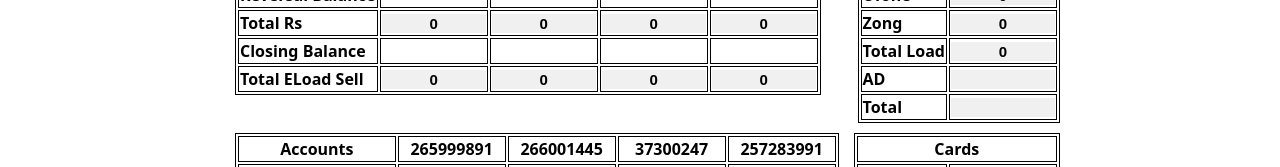
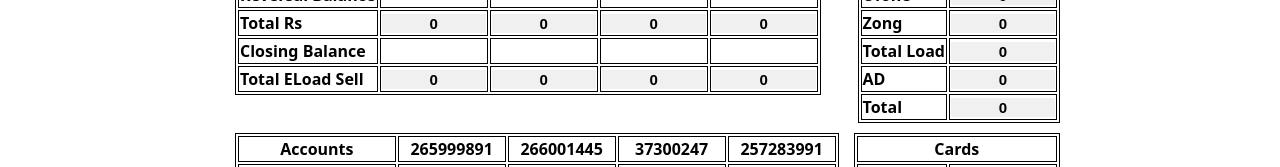
Before and after one commit to maakbarofficial/ledger-sheet-react, a React (Vite) app: page / in a window 1280 px wide. Shown: the part 221-388 px from the top of the page. Built offline with nearby package versions, Linux system fonts and the light colour scheme.

Commit message:
Add Borrow Logic

```diff
--- a/src/App.jsx
+++ b/src/App.jsx
@@ -52,6 +52,18 @@ function App() {
     return (
       getTotalAccountBalance(AccNo) - (sheet?.[`withdrawl${AccNo}`] || 0))
   };
+
+  const updateBorrowEntry = (index, field, value) => {
+    const updatedBorrow = [...(sheet?.borrow || [])]; // Create a new array reference
+    updatedBorrow[index] = { ...updatedBorrow[index], [field]: value }; // Update specific entry
+    setSheet({ ...sheet, borrow: updatedBorrow }); // Update the sheet state
+  };
+
+  const getTotalBorrowed = () => {
+    return (sheet?.borrow || []).reduce((sum, entry) => {
+      return sum + (Number(entry?.amount) || 0);
+    }, 0);
+  };
   return (
     <div className="container">
       <div className="header">
@@ -299,7 +311,7 @@ function App() {
                   <tr>
                     <td>AD</td>
                     <td>
-                      <input type="number" disabled />
+                      <input type="number" disabled value={getTotalBorrowed()} />
                     </td>
                   </tr>
                   <tr>
@@ -308,6 +320,7 @@ function App() {
                       <input
                         type="number"
                         disabled
+                        value={getTotalELoad() - getTotalBorrowed()}
                       />
                     </td>
                   </tr>
@@ -463,112 +476,33 @@ function App() {
         </div>
         <div className="borrow-recovery-container">
           <div className="borrow-container">
-            {/* Borrow */}
             <table>
               <tbody>
                 <tr>
                   <th colSpan={2}>Borrow</th>
                 </tr>
-                <tr>
-                  <td>
-                    <input type="text" />
-                  </td>
-                  <td>
-                    <input type="number" />
-                  </td>
-                </tr>
-                <tr>
-                  <td>
-                    <input type="text" />
-                  </td>
-                  <td>
-                    <input type="number" />
-                  </td>
-                </tr>
-                <tr>
-                  <td>
-                    <input type="text" />
-                  </td>
-                  <td>
-                    <input type="number" />
-                  </td>
-                </tr>
-                <tr>
-                  <td>
-                    <input type="text" />
-                  </td>
-                  <td>
-                    <input type="number" />
-                  </td>
-                </tr>
-                <tr>
-                  <td>
-                    <input type="text" />
-                  </td>
-                  <td>
-                    <input type="number" />
-                  </td>
-                </tr>
-                <tr>
-                  <td>
-                    <input type="text" />
-                  </td>
-                  <td>
-                    <input type="number" />
-                  </td>
-                </tr>
-                <tr>
-                  <td>
-                    <input type="text" />
-                  </td>
-                  <td>
-                    <input type="number" />
-                  </td>
-                </tr>
-                <tr>
-                  <td>
-                    <input type="text" />
-                  </td>
-                  <td>
-                    <input type="number" />
-                  </td>
-                </tr>
-                <tr>
-                  <td>
-                    <input type="text" />
-                  </td>
-                  <td>
-                    <input type="number" />
-                  </td>
-                </tr>
-                <tr>
-                  <td>
-                    <input type="text" />
-                  </td>
-                  <td>
-                    <input type="number" />
-                  </td>
-                </tr>
-                <tr>
-                  <td>
-                    <input type="text" />
-                  </td>
-                  <td>
-                    <input type="number" />
-                  </td>
-                </tr>
-                <tr>
-                  <td>
-                    <input type="text" />
-                  </td>
-                  <td>
-                    <input type="number" />
-                  </td>
-                </tr>
+                {Array.from({ length: 12 }).map((_, index) => (
+                  <tr key={index}>
+                    <td>
+                      <input
+                        type="text"
+                        value={sheet?.borrow?.[index]?.name || ""}
+                        onChange={(e) => updateBorrowEntry(index, "name", e.target.value)}
+                      />
+                    </td>
+                    <td>
+                      <input
+                        type="number"
+                        value={sheet?.borrow?.[index]?.amount || ""}
+                        onChange={(e) => updateBorrowEntry(index, "amount", e.target.value)}
+                      />
+                    </td>
+                  </tr>
+                ))}
                 <tr>
                   <td>Total</td>
                   <td>
-                    <input type="number" id="total-borrow" />
+                    <input type="number" disabled value={getTotalBorrowed()} />
                   </td>
                 </tr>
               </tbody>
```
